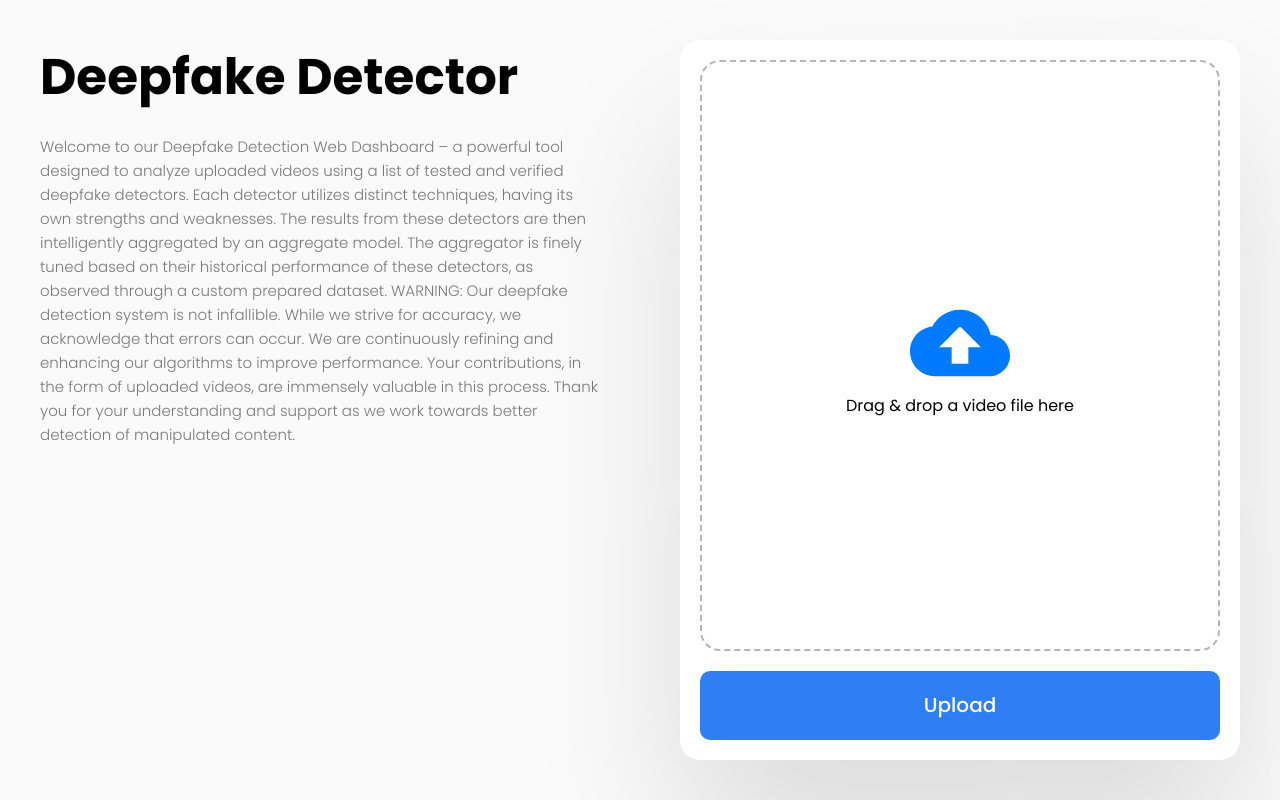
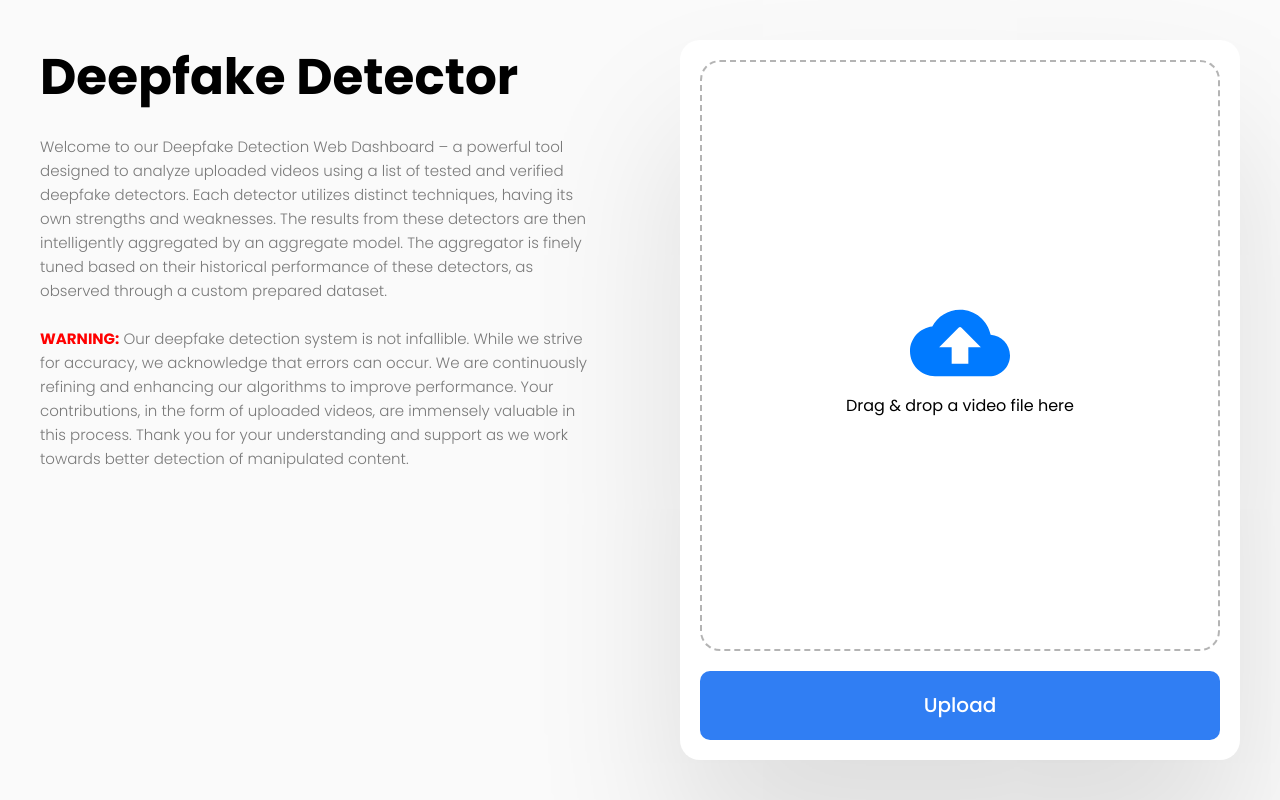
Before and after one commit to teamStarks18/project-repo, a React (Vite) app: page / in a window 1280 px wide. Built offline with nearby package versions, Linux system fonts and the light colour scheme.

Commit message:
Update App.jsx

```diff
--- a/src/App.jsx
+++ b/src/App.jsx
@@ -183,10 +183,13 @@ const App = () => {
     Each detector utilizes distinct techniques, having its own strengths and weaknesses. The results from these detectors are then intelligently aggregated by an aggregate model.
     The aggregator is finely tuned based on their historical performance of these detectors, as observed through a custom prepared dataset.
 
-                WARNING: Our deepfake detection system is not infallible. While we strive for accuracy, we acknowledge that errors can occur.
+    <br/><br/>
+
+    <span style={{ color: 'red', fontWeight: 'bold' }}>WARNING:</span> Our deepfake detection system is not infallible. While we strive for accuracy, we acknowledge that errors can occur.
     We are continuously refining and enhancing our algorithms to improve performance. Your contributions, in the form of uploaded videos, are immensely valuable in this process.
     Thank you for your understanding and support as we work towards better detection of manipulated content.
 </div>
+
 
 
             </div>
```
Lines whose indentation alone changed are shown as unchanged.
